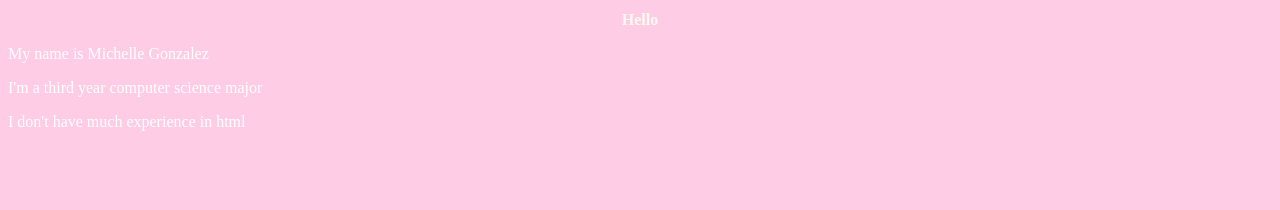
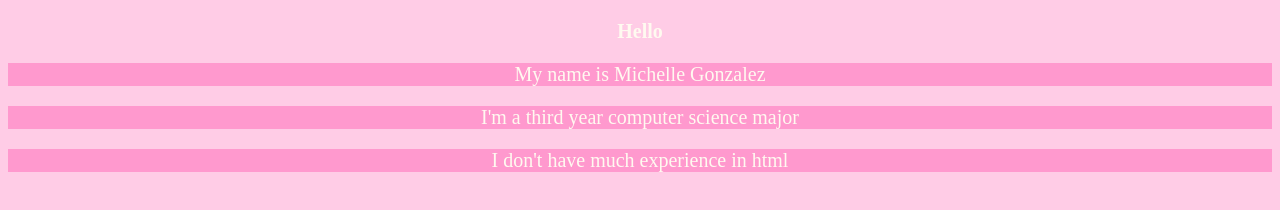
Before and after one commit to michclleg/webdev_lab1, a plain HTML site: page index.html in a window 1280 px wide. Drawn offline with Linux system fonts and the light colour scheme.

Commit message:
Update styles.css

```diff
--- a/styles.css
+++ b/styles.css
@@ -2,12 +2,14 @@ body {
 	background-color:#ffcce6;
 }
 
-h1 {
-	font-size: 16px;
+p, h1 {
+	font-size: 20px;
 	text-align:center;
 	color:floralwhite;
+	margin:1em auto;
 }
 p {
-	color:white;
+	border-color: #660035;
+	background-color: #ff99ce;
 
 }
```
